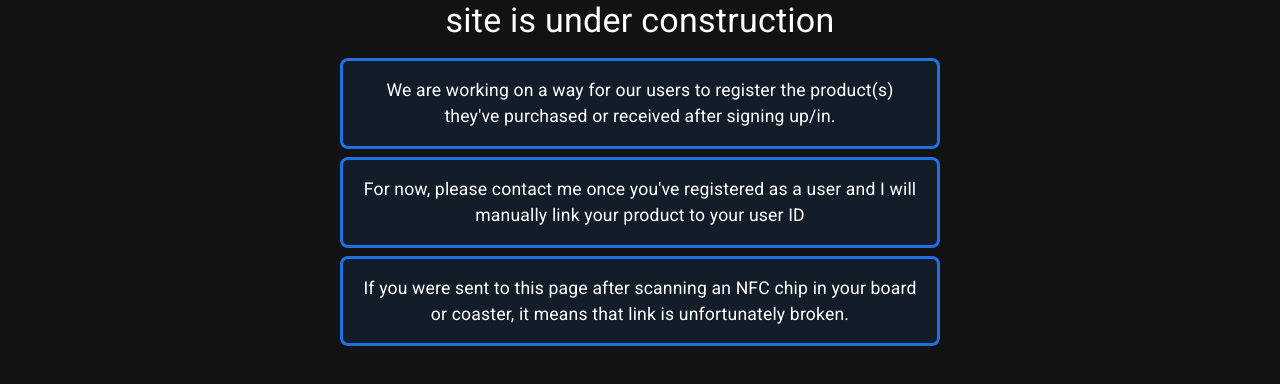
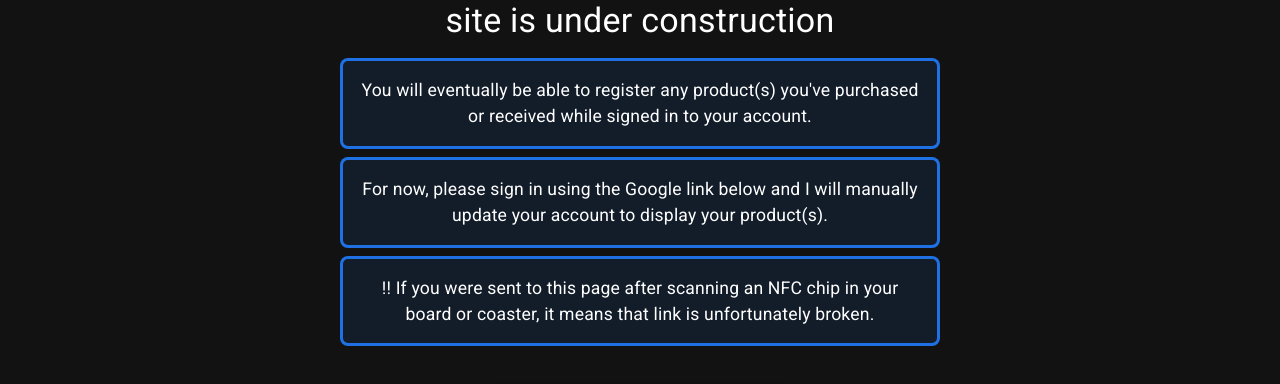
Before and after one commit to JCWoodworker/cuttingBoardCorner, a React (Vite) app: page / in a window 1280 px wide. Shown: the part 138-522 px from the top of the page. Built offline with nearby package versions, Linux system fonts and the light colour scheme; no server answers.

Commit message:
updated messaging and readme

```diff
--- a/src/components/HomePageMessage.tsx
+++ b/src/components/HomePageMessage.tsx
@@ -1,9 +1,9 @@
 import { Box, Typography } from "@mui/material"
 
 const homePageMessageList = [
-	`We are working on a way for our users to register the product(s) they've purchased or received after signing up/in.`,
-	`For now, please contact me once you've registered as a user and I will manually link your product to your user ID`,
-	`If you were sent to this page after scanning an NFC chip in your board or coaster, it means that link is unfortunately broken.`,
+	`You will eventually be able to register any product(s) you've purchased or received while signed in to your account.`,
+	`For now, please sign in using the Google link below and I will manually update your account to display your product(s).`,
+	`!! If you were sent to this page after scanning an NFC chip in your board or coaster, it means that link is unfortunately broken.`,
 ]
 
 const HomePageMessage = () => {
```
Also changed, not shown: 1 other file (tests, documents, lock files or other folders).
